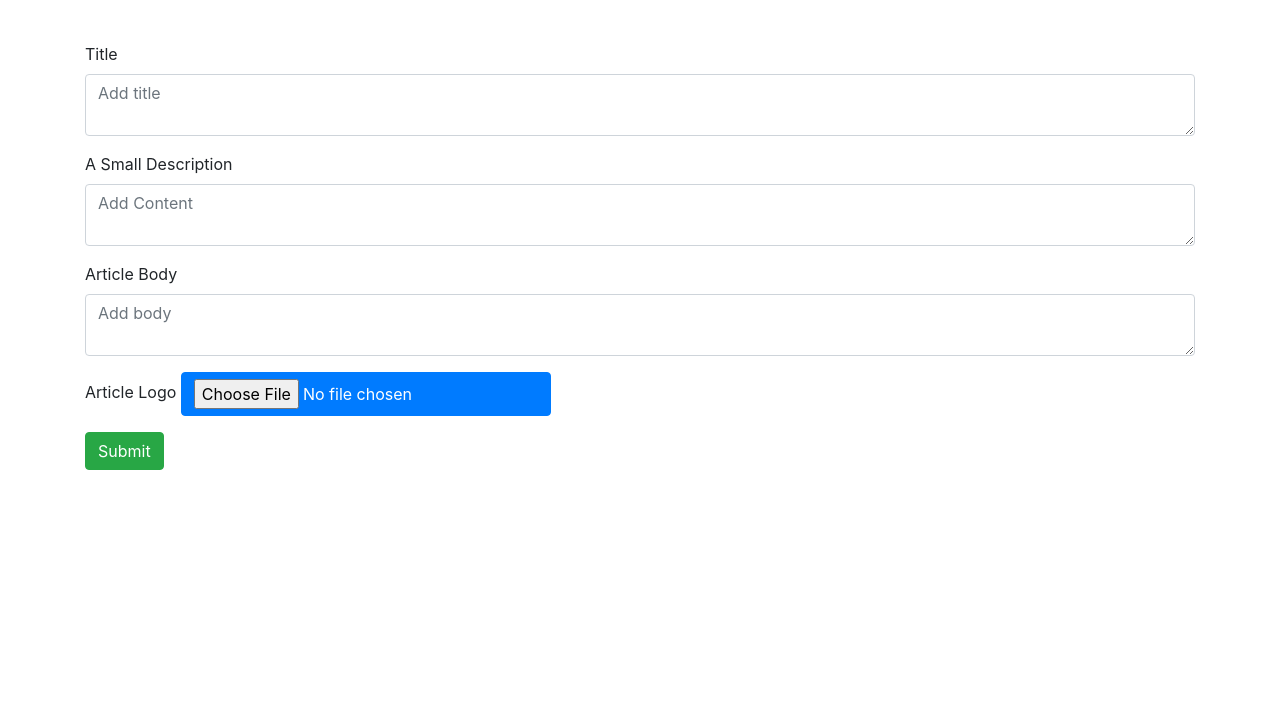
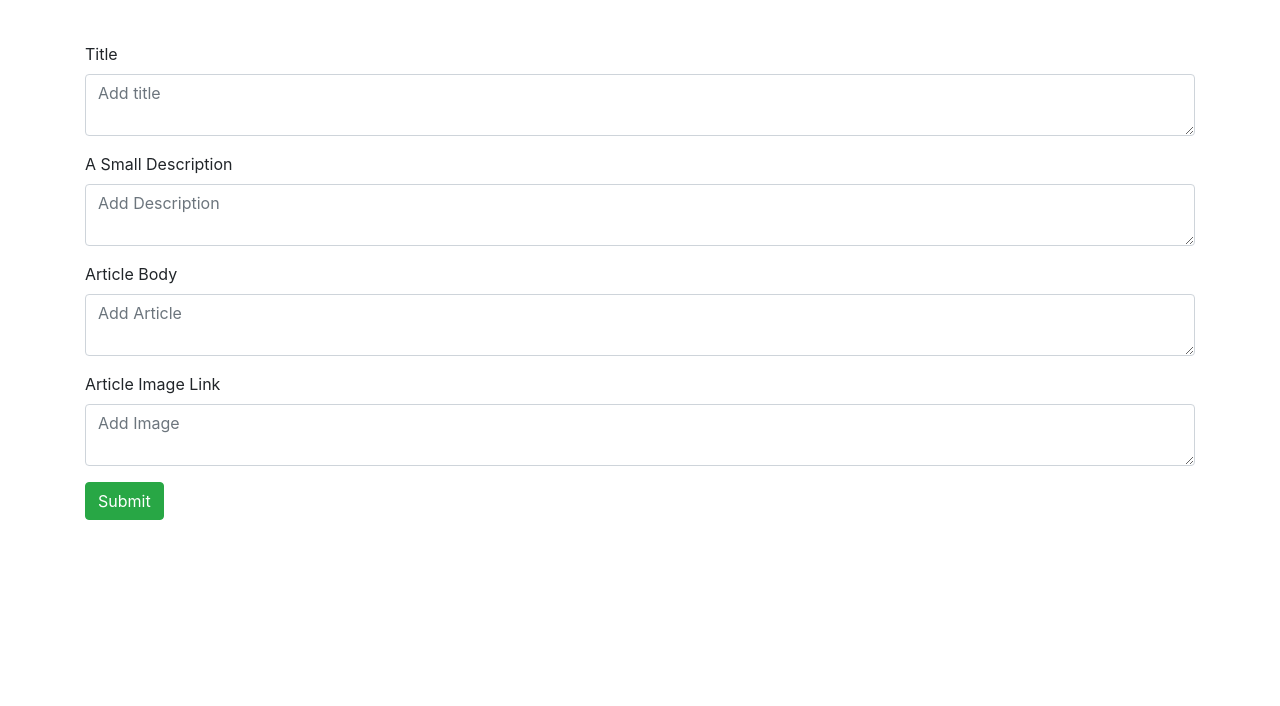
Before and after one commit to Encrypto-19/loginout19, a Django app: page /submit_article/ in a window 1280 px wide. Shown: the part 56-762 px from the top of the page. Run offline with Django 3.2, Linux system fonts and the light colour scheme; some libraries are stand-ins or nearby versions.

Commit message:
image file elimination

```diff
--- a/logio/models.py
+++ b/logio/models.py
@@ -8,7 +8,7 @@ class Content(models.Model):
     article_description = models.TextField()
     article_body = models.TextField()
     article_author = models.CharField(max_length = 50)
-    article_image = models.ImageField(upload_to = 'pics', null=True, blank=True)
+    article_image_link = models.TextField()
     article_likes = models.PositiveIntegerField(default=0)
 
     def __str__(self):
--- a/logio/views.py
+++ b/logio/views.py
@@ -67,19 +67,20 @@ def submit_article(request):#works when user makes a new article(POST) or user o
 
     if request.method == 'POST':
         a_title = request.POST['article_title']
-        a_content = request.POST['article_content']
+        a_description = request.POST['article_description']
         a_body = request.POST['article_body']
         # a_image = request.POST['article_image'] #results in MultiValueDictKeyError at /submit_article/
-        a_image = request.FILES['article_image']
+        a_image_link = request.POST['article_image_link']
         a_author = request.user
         print('user = ' + str(a_author))
         print('content added title '+str(a_title)+' by : '+str(a_author))
         new_article = Content()
         new_article.article_title = str(a_title)
-        new_article.article_content = str(a_content)
+        # new_article.article_content = str(a_content)
+        new_article.article_description = str(a_description)
+        new_article.article_body = str(a_body)
         new_article.article_author = str(a_author)
-        new_article.article_body = str(a_body)
-        new_article.article_image = a_image
+        new_article.article_image_link = str(a_image_link)
         new_article.save()
         return redirect('logio_index')
 
--- a/static/style/css_file1.css
+++ b/static/style/css_file1.css
@@ -214,7 +214,11 @@ footer .column i + i {
 }
 
 .article_single{
-  box-shadow: 1px 2px 50px 0px rgba(65, 157, 219, 0.349);
+  box-shadow: 1px 2px 50px 0px rgba(6, 37, 58, 0.349);
+}
+
+.article_single img{
+  margin: auto;
 }
 
 
--- a/templates/submit_article.html
+++ b/templates/submit_article.html
@@ -15,15 +15,15 @@
         </div>
         <div class="form-group">
             <label >A Small Description</label>
-            <textarea class="form-control" name="article_content" placeholder="Add Content"></textarea>
+            <textarea class="form-control" name="article_description" placeholder="Add Description"></textarea>
         </div>
         <div class="form-group">
             <label >Article Body</label>
-            <textarea class="form-control" name="article_body" placeholder="Add body"></textarea>
+            <textarea class="form-control" name="article_body" placeholder="Add Article"></textarea>
         </div>
         <div class="form-group">
-            <label >Article Logo</label>
-            <input type="file" class="btn btn-primary" name="article_image">
+            <label >Article Image Link</label>
+            <textarea class="form-control" name="article_image_link" placeholder="Add Image"></textarea>
         </div>
         <input type="submit" class="btn btn-success">
     </form>
```
Also changed, not shown: templates/all_art.html (+5 -2 lines), templates/user_all_article.html (+5 -3 lines), db.sqlite3, logio/migrations/0011_auto_20200512_1755.py (added).
